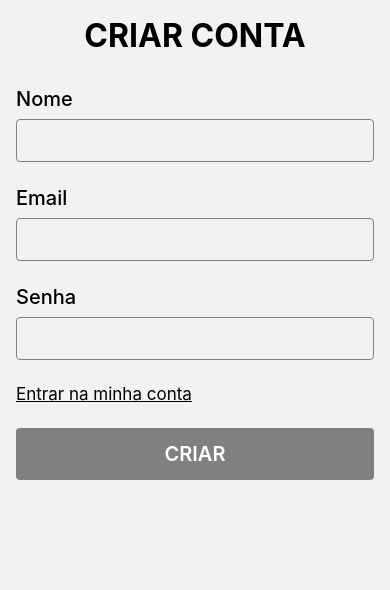
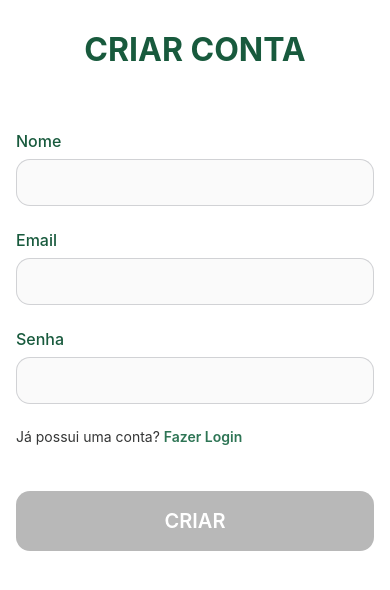
Before and after one commit to GabrielLaminas/app-tel, a React Native app: screen /Conta in a window 390 px wide. Shown: the top 590 px of the page. Built offline with nearby package versions, Linux system fonts and the light colour scheme; no server answers.

Commit message:
Criação de Tela de Conta
Ajuste de components

```diff
--- a/src/Components/Buttons/Buttons.js
+++ b/src/Components/Buttons/Buttons.js
@@ -7,7 +7,7 @@ const BtnSuccess = ({children, status, color, ...props}) => {
    return (
       <ButtonSuccess
          color={color}
-         {...props}sadasd
+         {...props}
       >
          {
             status
--- a/src/Pages/Conta/Conta.js
+++ b/src/Pages/Conta/Conta.js
@@ -1,12 +1,16 @@
 import React from "react";
-import { View, ScrollView, TouchableOpacity, ActivityIndicator, Alert, Keyboard } from "react-native";
 import {
-   MainView, MainTitle, ContainerInput,
-   TextLabel, Input, ButtonContaText,
-   ButtonEntrar, ButtonEntrarText, ErrorText
-} from "./ContaStyle.js"
+   ScrollView, TouchableOpacity, Alert, Keyboard
+} from "react-native";
+import {
+   MainView, ContainerInput, ViewConta, ViewContaText, ButtonContaText
+} from "./ContaStyle.js";
+
+import Title from "../../Components/Title/Title.js";
+import Input from "../../Components/Input/Input.js";
+import BtnSuccess from "../../Components/Buttons/Buttons.js";
+
 import { useNavigation } from "@react-navigation/native";
-
 import { schemaConta } from "../../Validation/validation.js";
 
 import { auth, database } from "../../Firebase/firebase.js";
@@ -19,7 +23,7 @@ function Conta() {
    const [email, setEmail] = React.useState('');
    const [password, setPassWord] = React.useState('');
    const [feedback, setFeedback] = React.useState(null);
-   const [laoding, setLoading] = React.useState(false);
+   const [loading, setLoading] = React.useState(false);
 
    async function handleCreateCount(){
       try {
@@ -68,64 +72,57 @@ function Conta() {
    }
 
    return (
-      <ScrollView showsVerticalScrollIndicator={false}>
       <MainView>
-            <MainTitle>CRIAR CONTA</MainTitle>
+         <ScrollView
+            showsVerticalScrollIndicator={false}
+            style={{paddingVertical: 30, paddingHorizontal: 16}}
+         >
+            <Title>CRIAR CONTA</Title>
 
             <ContainerInput>
-               <View>
-                  <TextLabel nativeID="formLabelNome">Nome</TextLabel>
                <Input
-                     autoFocus={true}
-                     accessibilityLabel="input"
-                     accessibilityLabelledBy="formLabelNome"
+                  textLabel="Nome"
                   value={name}
-                     onChangeText={(text) => setName(text.trim())}
+                  setInput={setName}
+                  errorMessage={feedback?.name}
+                  //autoFocus={true}
                />
-                  {feedback?.name && <ErrorText>{feedback.name}</ErrorText>}
-               </View>
 
-               <View>
-                  <TextLabel nativeID="formLabelEmail">Email</TextLabel>
                <Input
-                     accessibilityLabel="input"
-                     accessibilityLabelledBy="formLabelEmail"
+                  textLabel="Email"
+                  value={email}
+                  setInput={setEmail}
+                  errorMessage={feedback?.email}
                   keyboardType="email-address"
-                     value={email}
-                     onChangeText={(text) => setEmail(text.trim())}
                />
-                  {feedback?.email && <ErrorText>{feedback.email}</ErrorText>}
-               </View>
 
-               <View>
-                  <TextLabel nativeID="formLabelSenha">Senha</TextLabel>
                <Input
-                     accessibilityLabel="input"
-                     accessibilityLabelledBy="formLabelSenha"
+                  textLabel="Senha"
                   value={password}
+                  setInput={setPassWord}
+                  errorMessage={feedback?.password}
                   secureTextEntry
-                     onChangeText={(text) => setPassWord(text.trim())}
                />
-                  {feedback?.password && <ErrorText>{feedback.password}</ErrorText>}
-               </View>
             </ContainerInput>
 
+            <ViewConta>
+               <ViewContaText>Já possui uma conta?</ViewContaText>
+
                <TouchableOpacity onPress={() => navigate('Login')}>
-               <ButtonContaText>Entrar na minha conta</ButtonContaText>
+                  <ButtonContaText>Fazer Login</ButtonContaText>
                </TouchableOpacity>
+            </ViewConta>
 
-            <ButtonEntrar
+            <BtnSuccess
                color={name && email && password}
                disabled={name && email && password ? false : true}
+               status={loading}
                onPress={handleCreateCount}
             >
-               { laoding
-                  ? <ActivityIndicator size={27} color="#fff" />
-                  : <ButtonEntrarText>CRIAR</ButtonEntrarText>
-               }
-            </ButtonEntrar>
+               CRIAR
+            </BtnSuccess>
+         </ScrollView>
       </MainView>
-      </ScrollView>
    );
 }
 
--- a/src/Pages/Conta/ContaStyle.js
+++ b/src/Pages/Conta/ContaStyle.js
@@ -1,66 +1,34 @@
 import styled from 'styled-components/native';
 
 const MainView = styled.View`
-   padding: 16px;
    flex: 1;
-`;
-
-const MainTitle = styled.Text`
-   margin-bottom: 32px;
-   font-size: 32px;
-   text-align: center;
-   font-weight: 700;
+   background-color: #FFFFFF;
 `;
 
 const ContainerInput = styled.View`
+   margin-top: 62px;
    margin-bottom: 24px;
    gap: 24px;
 `;
 
-const TextLabel = styled.Text`
-   margin-bottom: 8px;
-   font-size: 20px;
-   font-weight: 500;
+const ViewConta = styled.View`
+   margin-bottom: 46px;
+   flex-direction: row;
+   gap: 4px;
 `;
 
-const Input = styled.TextInput`
-   padding: 12px 10px;
-   border: 1px solid gray;
-   border-radius: 4px;
-   color: #000
+const ViewContaText = styled.Text`
+   color: #353636;
+   font-size: 14px;
+   font-weight: 400;
 `;
 
 const ButtonContaText = styled.Text`
-   color: #000;
-   font-size: 17px;
-   text-decoration: underline;
-`;
-
-const ButtonEntrar = styled.TouchableOpacity`
-   margin-top: 24px;
-   padding: 14px;
-   display: flex;
-   flex-direction: row;
-   gap: 8px;
-   align-items: center;
-   justify-content: center;
-   background-color: ${props => props.color ? 'green' : 'gray' };
-   border-radius: 4px;
-`;
-
-const ButtonEntrarText = styled.Text`
-   text-align: center;
-   font-size: 20px;
+   color: #2E7555;
+   font-size: 14px;
    font-weight: 600;
-   text-transform: uppercase;
-   color: #fff
-`;
-
-const ErrorText = styled.Text`
-   margin-top: 8px;
-   color: red;
 `;
 
 export {
-   MainView, MainTitle, ContainerInput, TextLabel, Input, ButtonContaText, ButtonEntrar, ButtonEntrarText, ErrorText
+   MainView, ContainerInput, ViewConta, ViewContaText, ButtonContaText
 };
--- a/src/Pages/Login/Login.js
+++ b/src/Pages/Login/Login.js
@@ -69,8 +69,8 @@ function Login() {
                   value={email}
                   setInput={setEmail}
                   errorMessage={feedback?.email}
+                  keyboardType="email-address"
                   autoFocus={true}
-                  keyboardType="email-address"
                />
 
                <Input
--- a/src/Pages/Reload/Reload.js
+++ b/src/Pages/Reload/Reload.js
@@ -6,7 +6,7 @@ export default function Reload() {
    return (
       <ViewContainer>
          <ViewIcon>
-            <Icon name="phone" size={90} color="#fff" />
+            <Icon name="phone" size={86} color="#fff" />
          </ViewIcon>
 
          <ActivityIndicator size={32} color="#D9D9D9" />
```
Lines whose indentation alone changed are shown as unchanged.
